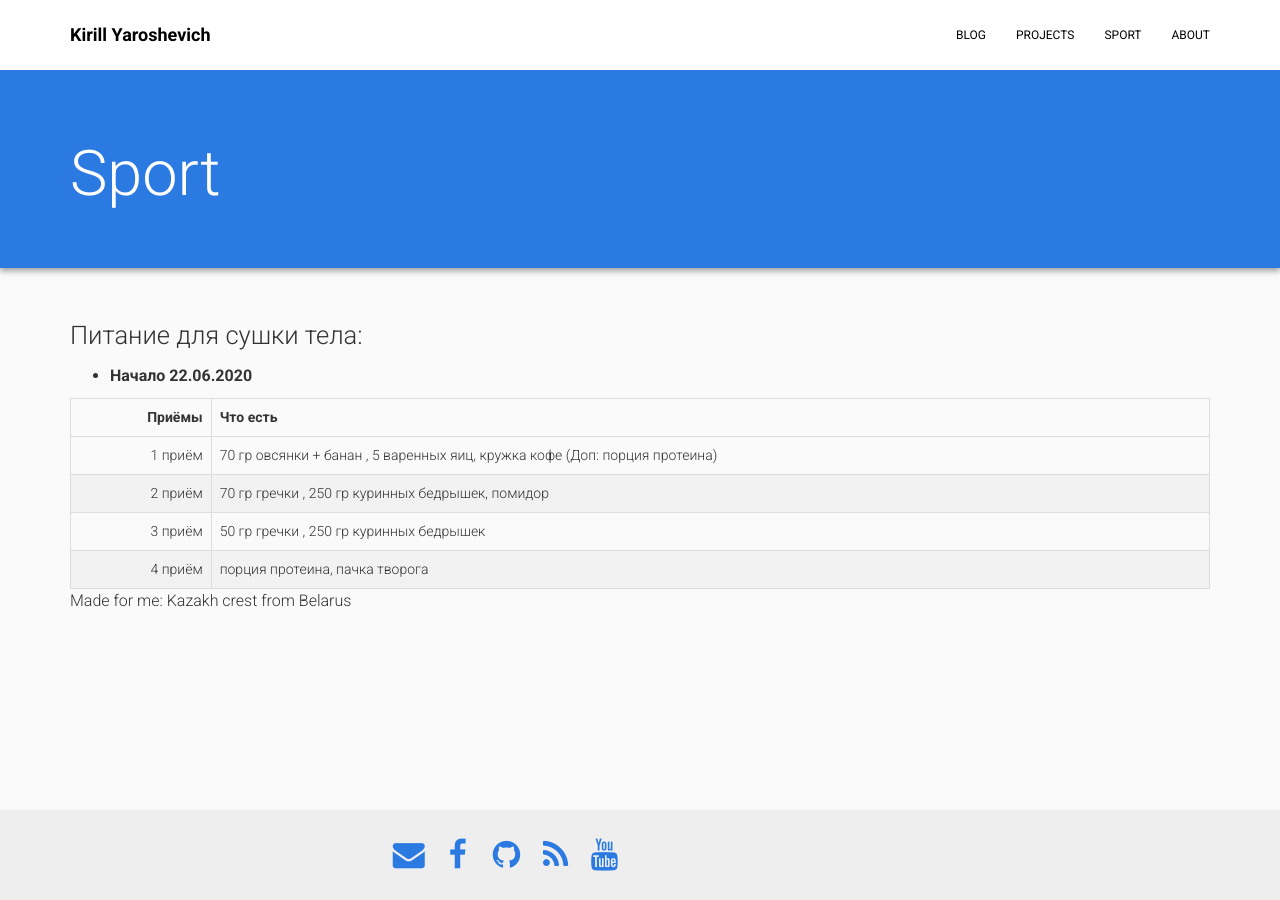
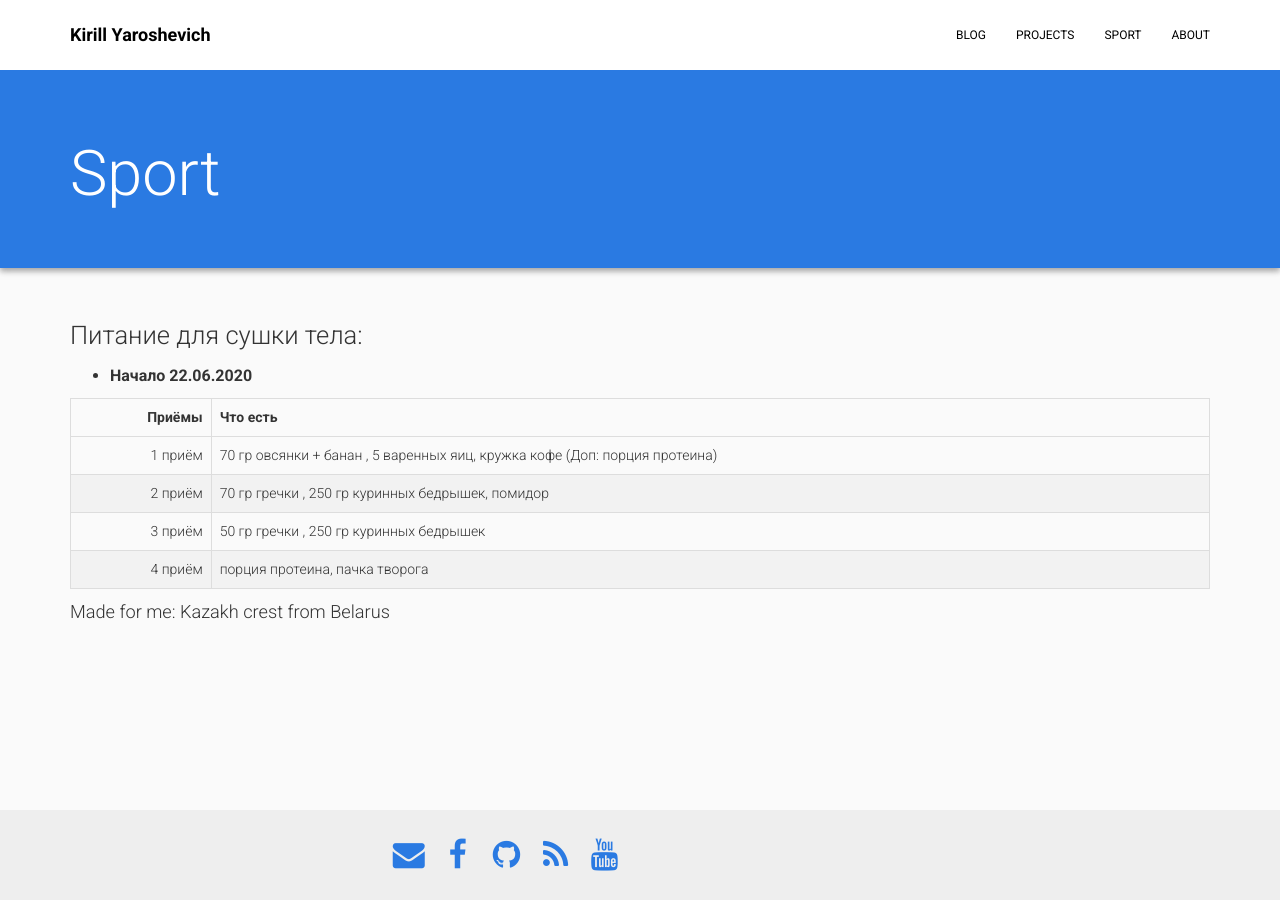
Before and after one commit to Hadenix/Hadenix.github.io, a Jekyll site: the page built from sport.md, in a window 1280 px wide. Built offline with Jekyll 4.4.1, drawn with Linux system fonts in a browser that asks for light colours; nearby versions of some CDN libraries.

```diff
--- a/sport.md
+++ b/sport.md
@@ -16,4 +16,4 @@ permalink: /sport/
 4 приём | порция протеина, пачка творога
 
 
-Made for me: Kazakh crest from Belarus
+#### Made for me: Kazakh crest from Belarus
```
